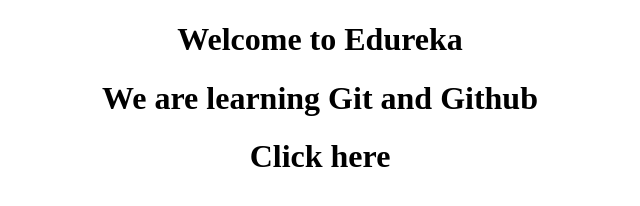
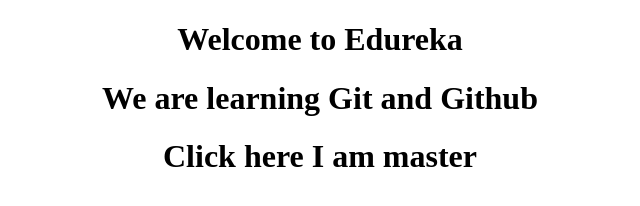
Before and after one commit to Usamakhan007/Practices, a plain HTML site: page index.html in a window 1280 px wide. Shown: the whole page, without its empty margins (320-960 px from the left). Drawn offline with Linux system fonts and the light colour scheme.

Commit message:
master changes

```diff
--- a/index.html
+++ b/index.html
@@ -8,7 +8,7 @@
 <center>
 <h1>  Welcome to Edureka </h1>
 <h1>  We are learning Git and Github </h1>
-<h1>  Click here  </h2>
+<h1>  Click here I am master </h2>
 <center>
 
 </body>
```
